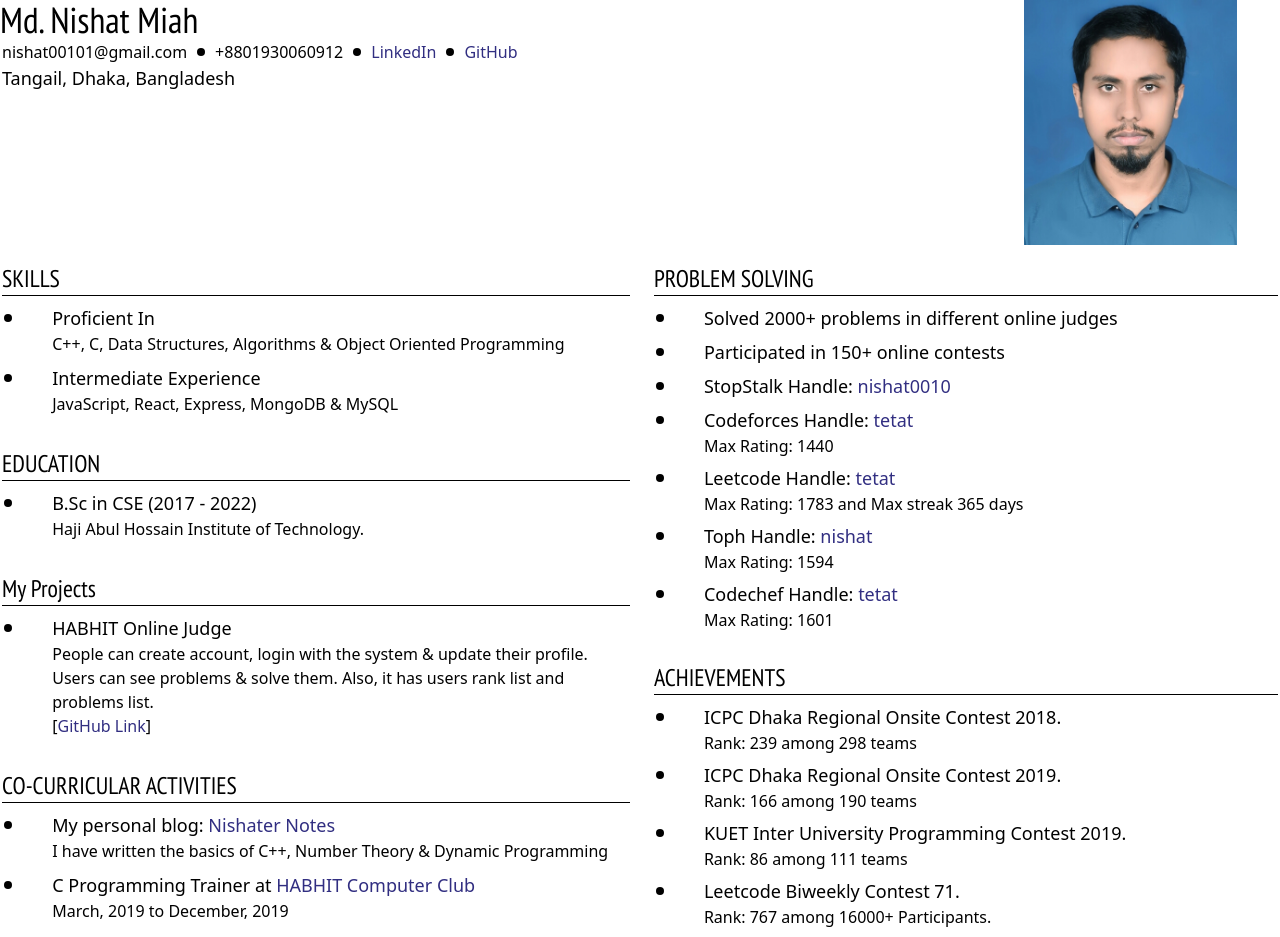
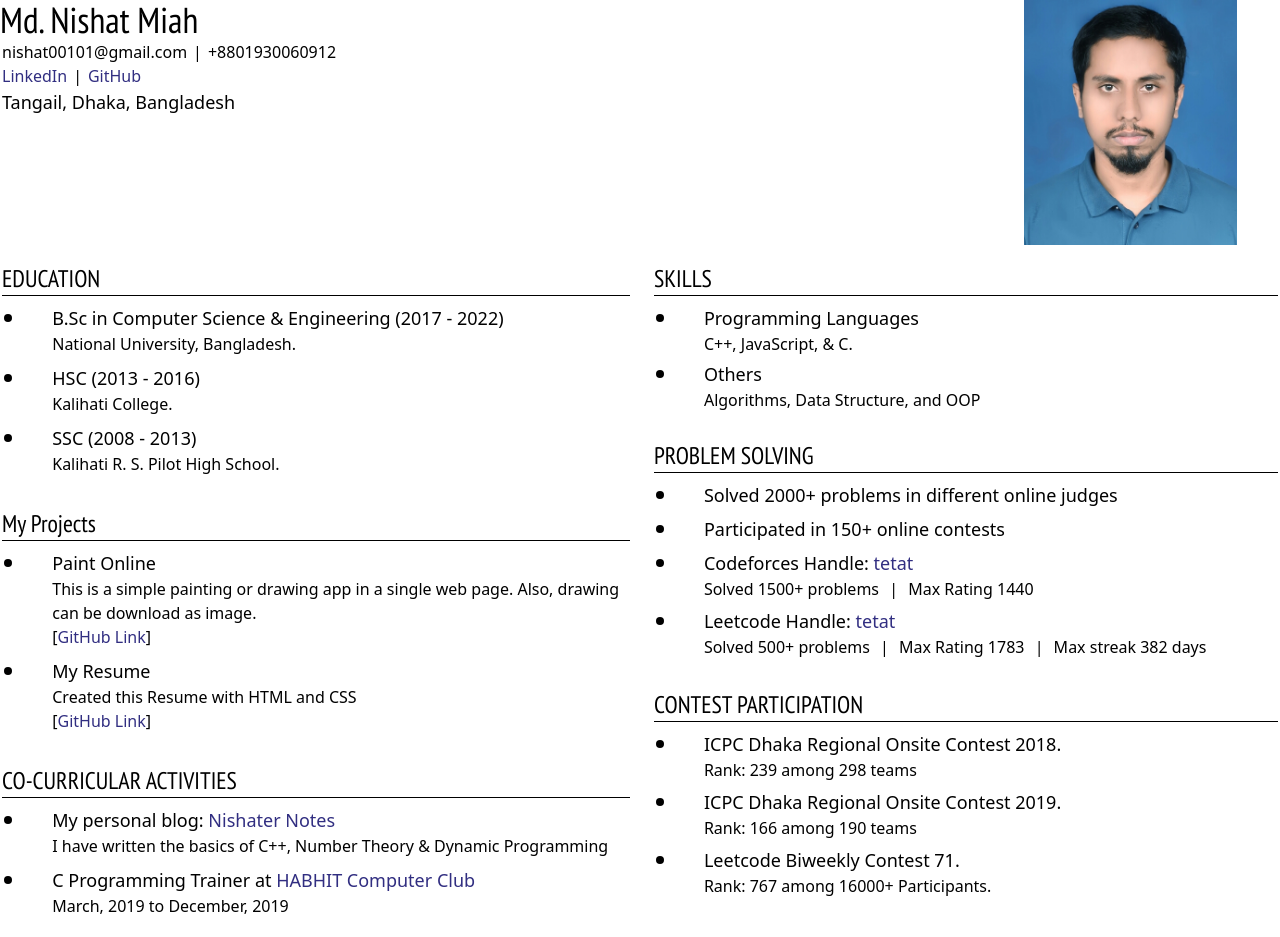
Before and after one commit to tetat/My-Resume, a plain HTML site: page index.html in a window 1280 px wide. Drawn offline with nearby package versions, Linux system fonts and the light colour scheme.

Commit message:
some design change

```diff
--- a/index.html
+++ b/index.html
@@ -1,17 +1,19 @@
 <!DOCTYPE html>
 <html lang="en">
-
   <head>
-    <meta charset="UTF-8">
-    <meta http-equiv="X-UA-Compatible" content="IE=edge">
-    <meta name="viewport" content="width=device-width, initial-scale=1.0">
+    <meta charset="UTF-8" />
+    <meta http-equiv="X-UA-Compatible" content="IE=edge" />
+    <meta name="viewport" content="width=device-width, initial-scale=1.0" />
     <title>Md Nishat Miah</title>
     <!-- tailwind -->
     <script src="https://cdn.tailwindcss.com"></script>
     <!-- styles -->
-    <link rel="stylesheet" href="style.css">
+    <link rel="stylesheet" href="style.css" />
     <!-- google fonts -->
-    <script src="https://kit.fontawesome.com/37691458ec.js" crossorigin="anonymous"></script>
+    <script
+      src="https://kit.fontawesome.com/37691458ec.js"
+      crossorigin="anonymous"
+    ></script>
     <!-- debug styles -->
     <style>
       .debug {
@@ -27,15 +29,20 @@
           <h1 class="text-4xl">Md. Nishat Miah</h1>
           <div class="flex pl-0.5">
             <p class="">nishat00101@gmail.com</p>
-                    <p class="bold-point"></p>
+            <div class="vertical-line">|</div>
             <p class="text-small">+8801930060912</p>
-                    <p class="bold-point"></p>
+          </div>
+          <div class="flex pl-0.5">
             <p>
-                        <a class="link" href="https://www.linkedin.com/in/tetat/" target="_blank">
+              <a
+                class="link"
+                href="https://www.linkedin.com/in/tetat/"
+                target="_blank"
+              >
                 <span class="text-small text-indigo-900">LinkedIn</span>
               </a>
             </p>
-                    <p class="bold-point"></p>
+            <div class="vertical-line">|</div>
             <p>
               <a class="link" href="https://github.com/tetat" target="_blank">
                 <span class="text-small text-indigo-900">GitHub</span>
@@ -46,7 +53,7 @@
         </div>
         <div>
           <div class="w-10/12">
-                    <img src="Images/20220808_202257.jpg" alt="" width="100%">
+            <img src="Images/20220808_202257.jpg" alt="" width="100%" />
           </div>
         </div>
       </div>
@@ -55,33 +62,29 @@
     <section class="body-container mt-4">
       <div class="mr-2 p-0.5">
         <section>
-                <h4 class="text-2xl font-medium">SKILLS</h4>
+          <h4 class="text-2xl font-medium">EDUCATION</h4>
           <p class="horizontal-line mb-2"></p>
           <div class="bold-block pb-2">
             <p class="bold-point ml-0.5 mt-2.5"></p>
             <div>
-                        <p class="text-lg font-medium">Proficient In</p>
-                        <p class="text-md">C++, C, Data Structures, Algorithms & Object Oriented
-                            Programming
+              <p class="text-lg font-medium">
+                B.Sc in Computer Science & Engineering (2017 - 2022)
               </p>
+              <p class="text-md">National University, Bangladesh.</p>
             </div>
           </div>
           <div class="bold-block pb-2">
             <p class="bold-point ml-0.5 mt-2.5"></p>
             <div>
-                        <p class="text-lg font-medium">Intermediate Experience</p>
-                        <p class="text-md">JavaScript, React, Express, MongoDB & MySQL</p>
+              <p class="text-lg font-medium">HSC (2013 - 2016)</p>
+              <p class="text-md">Kalihati College.</p>
             </div>
           </div>
-            </section>
-            <section class="mt-6">
-                <h4 class="text-2xl font-medium">EDUCATION</h4>
-                <p class="horizontal-line mb-2"></p>
           <div class="bold-block pb-2">
             <p class="bold-point ml-0.5 mt-2.5"></p>
             <div>
-                        <p class="text-lg font-medium">B.Sc in CSE (2017 - 2022)</p>
-                        <p class="text-md">Haji Abul Hossain Institute of Technology.</p>
+              <p class="text-lg font-medium">SSC (2008 - 2013)</p>
+              <p class="text-md">Kalihati R. S. Pilot High School.</p>
             </div>
           </div>
         </section>
@@ -92,14 +95,37 @@
             <div class="bold-block pb-2">
               <p class="bold-point ml-0.5 mt-2.5"></p>
               <div>
-                            <p class="text-lg font-medium">HABHIT Online Judge</p>
+                <p class="text-lg font-medium">Paint Online</p>
 
-                            <p class="text-md">People can create account, login with the system & update their
-                                profile. Users can see problems & solve them. Also, it has users rank list and problems
-                                list.</p>
+                <p class="text-md">
+                  This is a simple painting or drawing app in a single web page.
+                  Also, drawing can be download as image.
+                </p>
 
-                            <p class="text-md font-medium">[<a href="https://github.com/tetat/online-judge"
-                                    target="_blank"><span class="font-medium text-indigo-900">GitHub Link</span></a>]
+                <p class="text-md font-medium">
+                  [<a
+                    href="https://github.com/tetat/paint-online"
+                    target="_blank"
+                    ><span class="font-medium text-indigo-900"
+                      >GitHub Link</span
+                    ></a
+                  >]
+                </p>
+              </div>
+            </div>
+            <div class="bold-block pb-2">
+              <p class="bold-point ml-0.5 mt-2.5"></p>
+              <div>
+                <p class="text-lg font-medium">My Resume</p>
+
+                <p class="text-md">Created this Resume with HTML and CSS</p>
+
+                <p class="text-md font-medium">
+                  [<a href="https://github.com/tetat/My-Resume" target="_blank"
+                    ><span class="font-medium text-indigo-900"
+                      >GitHub Link</span
+                    ></a
+                  >]
                 </p>
               </div>
             </div>
@@ -111,21 +137,30 @@
           <div class="bold-block pb-2">
             <p class="bold-point ml-0.5 mt-2.5"></p>
             <div>
-                        <p class="text-lg font-medium">My personal blog: <a href="https://nishaternotes.blogspot.com/"
-                                target="_blank"><span class="text-indigo-900">Nishater Notes</span></a></p>
+              <p class="text-lg font-medium">
+                My personal blog:
+                <a href="https://nishaternotes.blogspot.com/" target="_blank"
+                  ><span class="text-indigo-900">Nishater Notes</span></a
+                >
+              </p>
 
-                        <p class="text-md">I have written the basics
-                            of C++, Number Theory &
-                            Dynamic Programming
+              <p class="text-md">
+                I have written the basics of C++, Number Theory & Dynamic
+                Programming
               </p>
             </div>
           </div>
           <div class="bold-block pb-2">
             <p class="bold-point ml-0.5 mt-2.5"></p>
             <div>
-                        <p class="text-lg font-medium">C Programming Trainer at <a
-                                href="https://www.facebook.com/HabhitComputerClub" target="_blank"><span
-                                    class="text-indigo-900">HABHIT Computer Club</span></a></p>
+              <p class="text-lg font-medium">
+                C Programming Trainer at
+                <a
+                  href="https://www.facebook.com/HabhitComputerClub"
+                  target="_blank"
+                  ><span class="text-indigo-900">HABHIT Computer Club</span></a
+                >
+              </p>
 
               <p class="text-md">March, 2019 to December, 2019</p>
             </div>
@@ -134,69 +169,122 @@
       </div>
       <div class="ml-3 p-0.5">
         <section>
+          <h4 class="text-2xl font-medium">SKILLS</h4>
+          <p class="horizontal-line mb-2"></p>
+          <div class="bold-block pb-1">
+            <p class="bold-point ml-0.5 mt-2.5"></p>
+            <div>
+              <p class="text-lg font-medium">Programming Languages</p>
+              <p class="text-md">C++, JavaScript, & C.</p>
+            </div>
+          </div>
+          <div class="bold-block pb-1">
+            <p class="bold-point ml-0.5 mt-2.5"></p>
+            <div>
+              <p class="text-lg font-medium">Others</p>
+              <p class="text-md">Algorithms, Data Structure, and OOP</p>
+            </div>
+          </div>
+        </section>
+        <section class="mt-6">
           <h4 class="text-2xl font-medium">PROBLEM SOLVING</h4>
           <p class="horizontal-line mb-2"></p>
           <div>
             <div class="bold-block pb-1.5">
               <p class="bold-point ml-0.5 mt-2.5"></p>
-                        <p class="text-lg">Solved <span class="font-medium">2000+</span> problems in different
-                            online
-                            judges</p>
+              <p class="text-lg">
+                Solved <span class="font-medium">2000+</span> problems in
+                different online judges
+              </p>
             </div>
             <div class="bold-block pb-1.5">
               <!-- <div class="flex items-start"> -->
               <p class="bold-point ml-0.5 mt-2.5"></p>
-                        <p class="text-lg">Participated in <span class="font-medium">150+</span> online contests</p>
+              <p class="text-lg">
+                Participated in <span class="font-medium">150+</span> online
+                contests
+              </p>
               <!-- </div> -->
             </div>
-                    <div class="bold-block pb-1.5">
-                        <!-- <div class="flex items-start"> -->
+            <!-- <div class="bold-block pb-1.5">
               <p class="bold-point ml-0.5 mt-2.5"></p>
-                        <p class="text-lg">StopStalk Handle: <a href="https://www.stopstalk.com/user/profile/nishat0010"
-                                target="_blank"><span class="font-medium text-indigo-900">nishat0010</span></a></p>
-                        <!-- </div> -->
-                    </div>
+              <p class="text-lg">
+                StopStalk Handle:
+                <a
+                  href="https://www.stopstalk.com/user/profile/nishat0010"
+                  target="_blank"
+                  ><span class="font-medium text-indigo-900"
+                    >nishat0010</span
+                  ></a
+              </p>
+            </div> -->
             <div class="bold-block pb-1.5">
               <p class="bold-point ml-0.5 mt-2.5"></p>
               <div>
-                            <p class="text-lg">Codeforces Handle: <a href="https://codeforces.com/profile/tetat"
-                                    target="_blank"><span class="font-medium text-indigo-900">tetat</span></a></p>
-                            <p class="text-md">Max Rating: <span class="font-medium">1440</span></p>
+                <p class="text-lg">
+                  Codeforces Handle:
+                  <a href="https://codeforces.com/profile/tetat" target="_blank"
+                    ><span class="font-medium text-indigo-900">tetat</span></a
+                  >
+                </p>
+                <p class="text-md">
+                  Solved <span class="font-medium">1500+</span> problems
+                  <span class="vertical-line">|</span> Max Rating
+                  <span class="font-medium">1440</span>
+                </p>
               </div>
             </div>
             <div class="bold-block pb-1.5">
               <p class="bold-point ml-0.5 mt-2.5"></p>
               <div>
-                            <p class="text-lg">Leetcode Handle: <a href="https://leetcode.com/tetat/"
-                                    target="_blank"><span class="font-medium text-indigo-900">tetat</span></a></p>
-                            <p class="text-md">Max Rating: <span class="font-medium
-                                ">1783</span> and Max streak <span class="font-medium
-                                ">365</span> days</p>
+                <p class="text-lg">
+                  Leetcode Handle:
+                  <a href="https://leetcode.com/tetat/" target="_blank"
+                    ><span class="font-medium text-indigo-900">tetat</span></a
+                  >
+                </p>
+                <p class="text-md">
+                  Solved <span class="font-medium">500+</span> problems
+                  <span class="vertical-line">|</span> Max Rating
+                  <span class="font-medium">1783</span>
+                  <span class="vertical-line">|</span> Max streak
+                  <span class="font-medium">382</span> days
+                </p>
               </div>
             </div>
-                    <div class="bold-block pb-1.5">
+            <!-- <div class="bold-block pb-1.5">
               <p class="bold-point ml-0.5 mt-2.5"></p>
               <div>
-                            <p class="text-lg">Toph Handle: <a href="https://toph.co/u/nishat" target="_blank"><span
-                                        class="font-medium text-indigo-900">nishat</span></a></p>
+                <p class="text-lg">
+                  Toph Handle:
+                  <a href="https://toph.co/u/nishat" target="_blank"
+                    ><span class="font-medium text-indigo-900">nishat</span></a
+                  >
+                </p>
 
-                            <p class="text-md">Max Rating: <span class="font-medium
-                                ">1594</span></p>
+                <p class="text-md">
+                  Max Rating: <span class="font-medium">1594</span>
+                </p>
               </div>
-                    </div>
-                    <div class="bold-block pb-1.5">
+            </div> -->
+            <!-- <div class="bold-block pb-1.5">
               <p class="bold-point ml-0.5 mt-2.5"></p>
               <div>
-                            <p class="text-lg">Codechef Handle: <a href="https://www.codechef.com/users/tetat"
-                                    target="_blank"><span class="font-medium text-indigo-900">tetat</span></a></p>
-                            <p class="text-md">Max Rating: <span class="font-medium
-                                ">1601</span></p>
+                <p class="text-lg">
+                  Codechef Handle:
+                  <a href="https://www.codechef.com/users/tetat" target="_blank"
+                    ><span class="font-medium text-indigo-900">tetat</span></a
+                  >
+                </p>
+                <p class="text-md">
+                  Max Rating: <span class="font-medium">1601</span>
+                </p>
               </div>
-                    </div>
+            </div> -->
           </div>
         </section>
         <section class="mt-6">
-                <h4 class="text-2xl font-medium">ACHIEVEMENTS</h4>
+          <h4 class="text-2xl font-medium">CONTEST PARTICIPATION</h4>
           <p class="horizontal-line mb-2"></p>
           <div>
             <div class="bold-block pb-1.5">
@@ -213,13 +301,15 @@
                 <p class="text-md">Rank: 166 among 190 teams</p>
               </div>
             </div>
-                    <div class="bold-block pb-1.5">
+            <!-- <div class="bold-block pb-1.5">
               <p class="bold-point ml-0.5 mt-2.5"></p>
               <div>
-                            <p class="text-lg">KUET Inter University Programming Contest 2019.</p>
+                <p class="text-lg">
+                  KUET Inter University Programming Contest 2019.
+                </p>
                 <p class="text-md">Rank: 86 among 111 teams</p>
               </div>
-                    </div>
+            </div> -->
             <div class="bold-block pb-1.5">
               <p class="bold-point ml-0.5 mt-2.5"></p>
               <div>
@@ -243,9 +333,7 @@
                     </div> -->
           </div>
         </section>
-
       </div>
     </section>
   </body>
-
 </html>
--- a/style.css
+++ b/style.css
@@ -1,4 +1,4 @@
-@import url('https://fonts.googleapis.com/css2?family=PT+Sans+Narrow:wght@400;700&display=swap');
+@import url("https://fonts.googleapis.com/css2?family=PT+Sans+Narrow:wght@400;700&display=swap");
 
 body {
   margin: 0;
@@ -12,7 +12,7 @@ body {
 
 h1,
 h4 {
-    font-family: 'PT Sans Narrow', sans-serif;
+  font-family: "PT Sans Narrow", sans-serif;
   font-weight: 400;
   margin: 0;
 }
@@ -23,6 +23,10 @@ h4 {
   height: 8px;
   margin: 8px 10px 0 10px;
   border-radius: 50%;
+}
+
+.vertical-line {
+  padding: 0 6px;
 }
 
 .horizontal-line {
```
Lines whose indentation alone changed are shown as unchanged.
